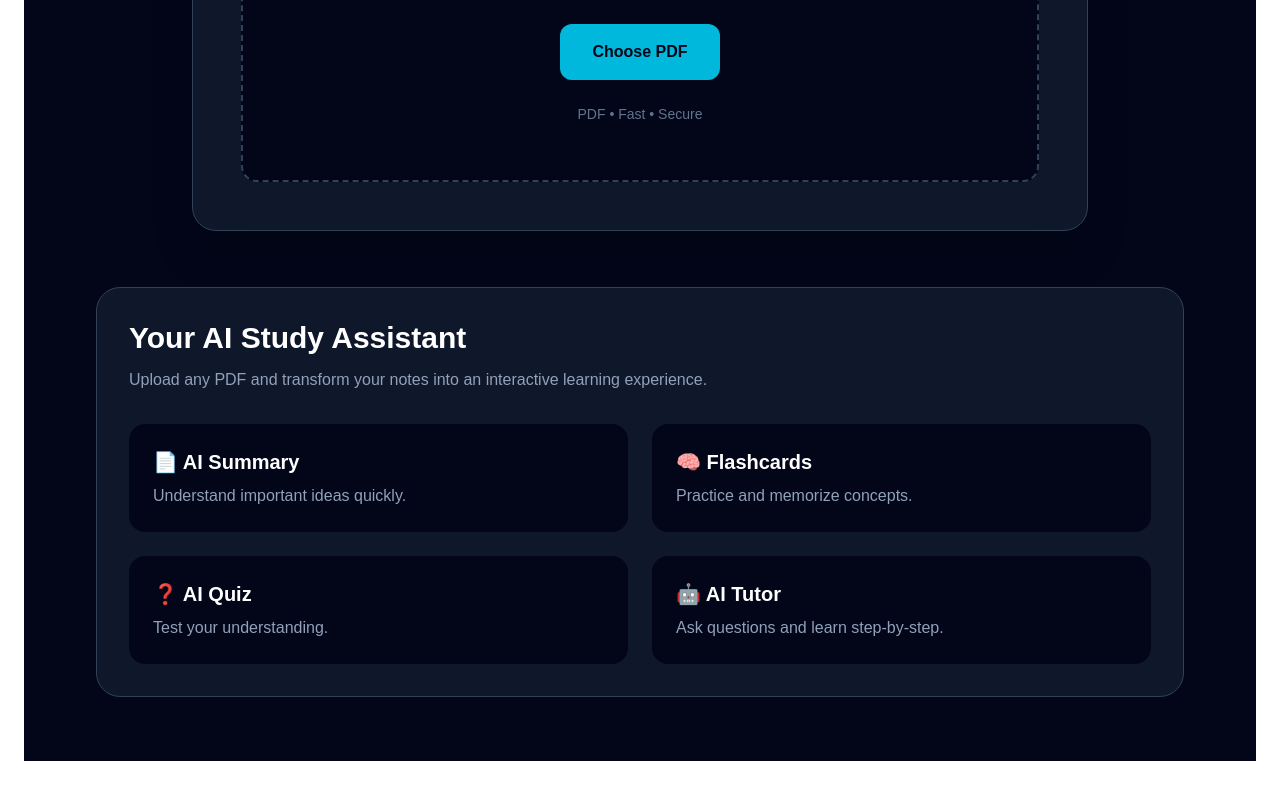
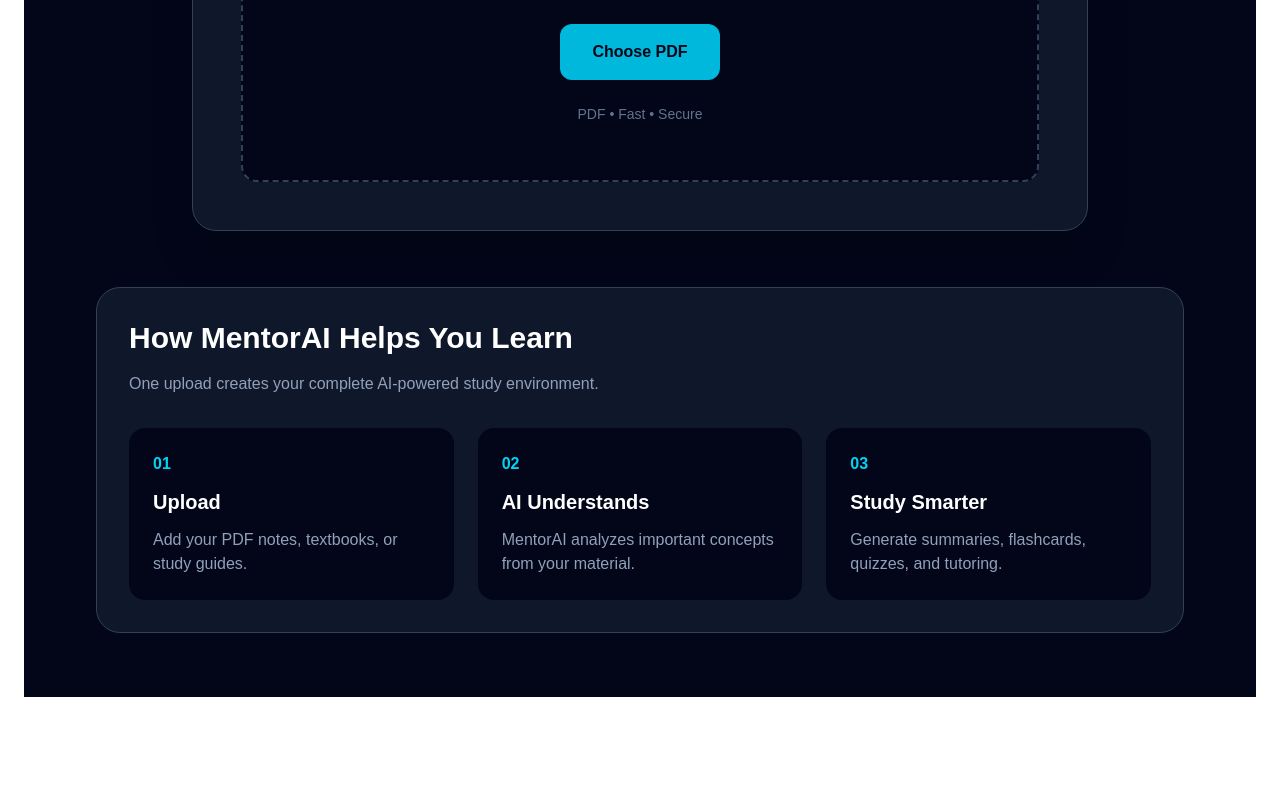
Before and after one commit to baleriaes/mentor-ai, a Next.js app: page /upload in a window 1280 px wide. Shown: the part 918-1718 px from the top of the page. After the commit the page ends 1655 px from the top, so only its background shows below. Built offline with nearby package versions, Linux system fonts and the light colour scheme.

Commit message:
Improve upload experience

```diff
--- a/app/upload/page.tsx
+++ b/app/upload/page.tsx
@@ -1,29 +1,46 @@
 "use client";
 
 import { useState } from "react";
+import Link from "next/link";
 import UploadCard from "@/components/UploadCard";
-import StudyActions from "@/components/StudyActions";
 import { setStudySession } from "@/lib/studyStore";
 
+
 export default function UploadPage() {
+
 
   const [fileName, setFileName] = useState("");
   const [uploadedAt, setUploadedAt] = useState("");
 
-  function handleUploadComplete(text: string, name: string) {
+
+
+  function handleUploadComplete(text:string,name:string){
+
 
     const date = new Date().toISOString();
 
+
     setFileName(name);
+
     setUploadedAt(date);
 
+
+
     setStudySession({
-      filename: name,
+
+      filename:name,
+
       text,
-      uploadedAt: date,
+
+      uploadedAt:date,
+
     });
 
+
   }
+
+
+
 
 
 return (
@@ -34,20 +51,89 @@
 <section className="mx-auto max-w-6xl px-8 py-16">
 
 
-        {/* Header */}
+
+
 
 <div className="mb-14 text-center">
 
+
 <h1 className="text-5xl font-bold">
-            Study Workspace 📚
+
+📚 Your AI Study Workspace
+
 </h1>
+
 
 
 <p className="mx-auto mt-5 max-w-2xl text-lg text-slate-400">
 
-            Upload your learning materials and let MentorAI create summaries,
-            flashcards, quizzes, and personalized tutoring.
+Upload your study material and let MentorAI transform it into
+an interactive learning experience.
 
+</p>
+
+
+</div>
+
+
+
+
+
+
+
+<UploadCard
+
+onUploadComplete={handleUploadComplete}
+
+/>
+
+
+
+
+
+
+
+{!fileName && (
+
+
+<section className="mt-14 rounded-3xl border border-slate-700 bg-slate-900 p-8">
+
+
+
+<h2 className="text-3xl font-bold">
+
+How MentorAI Helps You Learn
+
+</h2>
+
+
+
+<p className="mt-4 text-slate-400">
+
+One upload creates your complete AI-powered study environment.
+
+</p>
+
+
+
+
+
+<div className="mt-8 grid gap-6 md:grid-cols-3">
+
+
+
+<div className="rounded-2xl bg-slate-950 p-6">
+
+<p className="text-cyan-400 font-bold">
+01
+</p>
+
+<h3 className="mt-3 text-xl font-bold">
+Upload
+</h3>
+
+<p className="mt-3 text-slate-400">
+Add your PDF notes, textbooks, or study guides.
 </p>
 
 </div>
@@ -55,60 +141,19 @@
 
 
 
-        {/* Upload */}
-
-        <UploadCard
-          onUploadComplete={handleUploadComplete}
-        />
-
-
-
-
-
-        {/* Before Upload */}
-
-        {!fileName && (
-
-          <section className="mt-14 rounded-3xl border border-slate-700 bg-slate-900 p-8">
-
-
-            <h2 className="text-3xl font-bold">
-              Your AI Study Assistant
-            </h2>
-
-
-            <p className="mt-3 text-slate-400">
-              Upload any PDF and transform your notes into an interactive
-              learning experience.
-            </p>
-
-
-
-            <div className="mt-8 grid gap-6 md:grid-cols-2">
-
 
 <div className="rounded-2xl bg-slate-950 p-6">
 
-                <h3 className="text-xl font-bold">
-                  📄 AI Summary
+<p className="text-cyan-400 font-bold">
+02
+</p>
+
+<h3 className="mt-3 text-xl font-bold">
+AI Understands
 </h3>
 
-                <p className="mt-2 text-slate-400">
-                  Understand important ideas quickly.
-                </p>
-
-              </div>
-
-
-
-              <div className="rounded-2xl bg-slate-950 p-6">
-
-                <h3 className="text-xl font-bold">
-                  🧠 Flashcards
-                </h3>
-
-                <p className="mt-2 text-slate-400">
-                  Practice and memorize concepts.
+<p className="mt-3 text-slate-400">
+MentorAI analyzes important concepts from your material.
 </p>
 
 </div>
@@ -116,32 +161,24 @@
 
 
 
+
+
 <div className="rounded-2xl bg-slate-950 p-6">
 
-                <h3 className="text-xl font-bold">
-                  ❓ AI Quiz
+<p className="text-cyan-400 font-bold">
+03
+</p>
+
+<h3 className="mt-3 text-xl font-bold">
+Study Smarter
 </h3>
 
-                <p className="mt-2 text-slate-400">
-                  Test your understanding.
+<p className="mt-3 text-slate-400">
+Generate summaries, flashcards, quizzes, and tutoring.
 </p>
 
 </div>
 
-
-
-
-              <div className="rounded-2xl bg-slate-950 p-6">
-
-                <h3 className="text-xl font-bold">
-                  🤖 AI Tutor
-                </h3>
-
-                <p className="mt-2 text-slate-400">
-                  Ask questions and learn step-by-step.
-                </p>
-
-              </div>
 
 
 
@@ -157,42 +194,130 @@
 
 
 
-        {/* After Upload */}
-
 
 {fileName && (
 
+
 <section className="mt-12">
+
 
 
 <div className="rounded-3xl border border-cyan-400/30 bg-cyan-500/10 p-8">
 
 
+
 <h2 className="text-3xl font-bold">
-                ✅ Document Ready
+
+🎉 Your AI Study Workspace Is Ready
+
 </h2>
 
 
 
-              <p className="mt-4 text-xl">
-                {fileName}
+<p className="mt-5 text-xl">
+
+📘 {fileName}
+
 </p>
+
 
 
 
 <p className="mt-3 text-slate-300">
 
 Uploaded:
+
 {" "}
+
 {new Date(uploadedAt).toLocaleString()}
 
 </p>
 
 
 
-              <div className="mt-6 inline-flex rounded-full bg-green-500/10 px-5 py-2 text-green-400">
 
-                ✓ Ready for AI Learning
+
+<div className="mt-8 grid gap-4 md:grid-cols-4">
+
+
+
+<Link
+
+href="/summary"
+
+className="rounded-xl bg-slate-950 p-5 hover:ring-2 hover:ring-cyan-400"
+
+>
+
+📝
+
+<p className="mt-2 font-bold">
+Summary
+</p>
+
+</Link>
+
+
+
+
+
+<Link
+
+href="/flashcards"
+
+className="rounded-xl bg-slate-950 p-5 hover:ring-2 hover:ring-cyan-400"
+
+>
+
+🧠
+
+<p className="mt-2 font-bold">
+Flashcards
+</p>
+
+</Link>
+
+
+
+
+
+<Link
+
+href="/quiz"
+
+className="rounded-xl bg-slate-950 p-5 hover:ring-2 hover:ring-cyan-400"
+
+>
+
+❓
+
+<p className="mt-2 font-bold">
+Quiz
+</p>
+
+</Link>
+
+
+
+
+
+<Link
+
+href="/chat"
+
+className="rounded-xl bg-slate-950 p-5 hover:ring-2 hover:ring-cyan-400"
+
+>
+
+🤖
+
+<p className="mt-2 font-bold">
+AI Tutor
+</p>
+
+</Link>
+
+
 
 </div>
 
@@ -202,18 +327,12 @@
 
 
 
-
-            <div className="mt-10">
-
-              <StudyActions />
-
-            </div>
+</section>
 
 
+)}
 
-          </section>
 
-        )}
 
 
 
```
Lines whose indentation alone changed are shown as unchanged.
